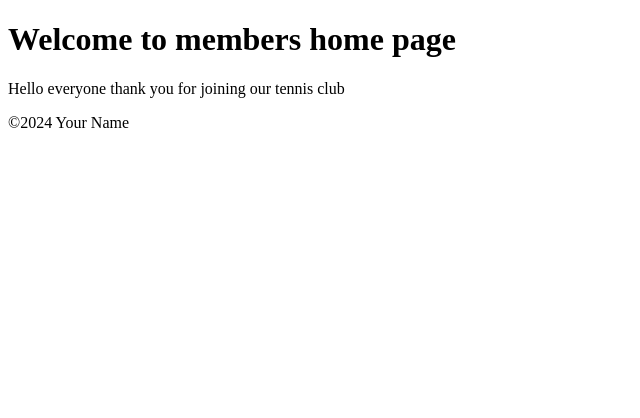
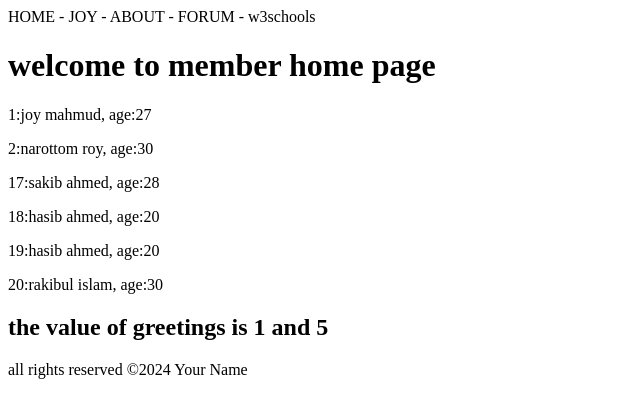
Before and after one commit to joy-mahmud/django-tennis-club, a Django app: page /members/home/ in a window 1280 px wide. Shown: the top 418 px of the page, without its empty margins (0-640 px from the left). Run offline with Django 5.2, Linux system fonts and the light colour scheme; data comes from the database, SQL or seed files in the repository.

Commit message:
django syntax

```diff
--- a/accounts/templates/accounts/register.html
+++ b/accounts/templates/accounts/register.html
@@ -9,7 +9,7 @@
     <div>
         <form action="" method="post">
             {% csrf_token %}
-            <div>
+            {% comment %} <div>
                 <label for="">username</label>
                 <input type="text" name="username">
             </div>
@@ -20,7 +20,8 @@
             <div>
                 <label for="">confirm password</label>
                 <input type="password" name="password2">
-            </div>
+            </div> {% endcomment %}
+            {{form}}
             <button type="submit">register</button>
         </form>
     </div>
--- a/members/templates/app_home.html
+++ b/members/templates/app_home.html
@@ -6,7 +6,7 @@
     <title>app_home</title>
 </head>
 <body>
-    <p>Home page</p>
+    {% include "menu.html" with me="TOBIAS" sponsor="W3SCHOOLS" %}
     <a href="http://127.0.0.1:8000/members/viewAllMembers/">
         <button>View all members</button>
     </a>
--- /dev/null
+++ b/members/templates/footer.html
@@ -0,0 +1,3 @@
+<footer>
+    <p>all rights reserved &copy;{{footer}} </p>
+</footer>
--- a/members/templates/home.html
+++ b/members/templates/home.html
@@ -7,14 +7,34 @@
 </head>
 <body>
     <header>
-        <h1>{{pageTitle}}</h1>
+        {% include "menu.html" with me="joy" sponsor="W3SCHOOLS" %}
+        {% with pageTitle="welcome to member home page" %}
+        <h1>{{ pageTitle }}</h1>
+        {% endwith %}
+
     </header>
     <main>
-        <p>{{content}}</p>
+        {% for x in myMembers %}
+            {% if x.age <= 30 %}
+                <p>{{x.id}}:{{x.firstname}} {{x.lastname}}, age:{{x.age}}</p>
+            {% endif %}
+        {% endfor %}
+       <div>
+            {% if greetings1 != 565 and greetings2 == 5 %}
+                <h2>the value of greetings is {{greetings1}} and {{greetings2}}</h2>
+
+            {% else %}
+                <h2>value is not 5 </h2>
+            {% endif %}
+
+       </div>
+       <div>
+        {% comment %}
+        <h1>Welcome ladies and gentlemen</h1>
+        {% endcomment %}
+       </div>
     </main>
-    <footer>
-        <p>&copy;{{footer}} </p>
-    </footer>
+   {% include "footer.html" %}
 
 </body>
 </html>
--- /dev/null
+++ b/members/templates/menu.html
@@ -0,0 +1 @@
+<div>HOME - {{ me | upper }} - ABOUT - FORUM - {{ sponsor | lower }}</div>
--- a/members/views.py
+++ b/members/views.py
@@ -6,11 +6,13 @@
 # Create your views here.
 
 def members_home(request):
-
+    members=Member.objects.all().values()
+    print(members)
     context={
-        "pageTitle":"Welcome to  members home page",
-        "content":"Hello everyone thank you for joining our tennis club",
-        "footer":"2024 Your Name"
+        "myMembers":members,
+        "footer":"2024 Your Name",
+        "greetings1":1,
+        "greetings2":5,
         }
     return render(request,"home.html",context)
 
```
